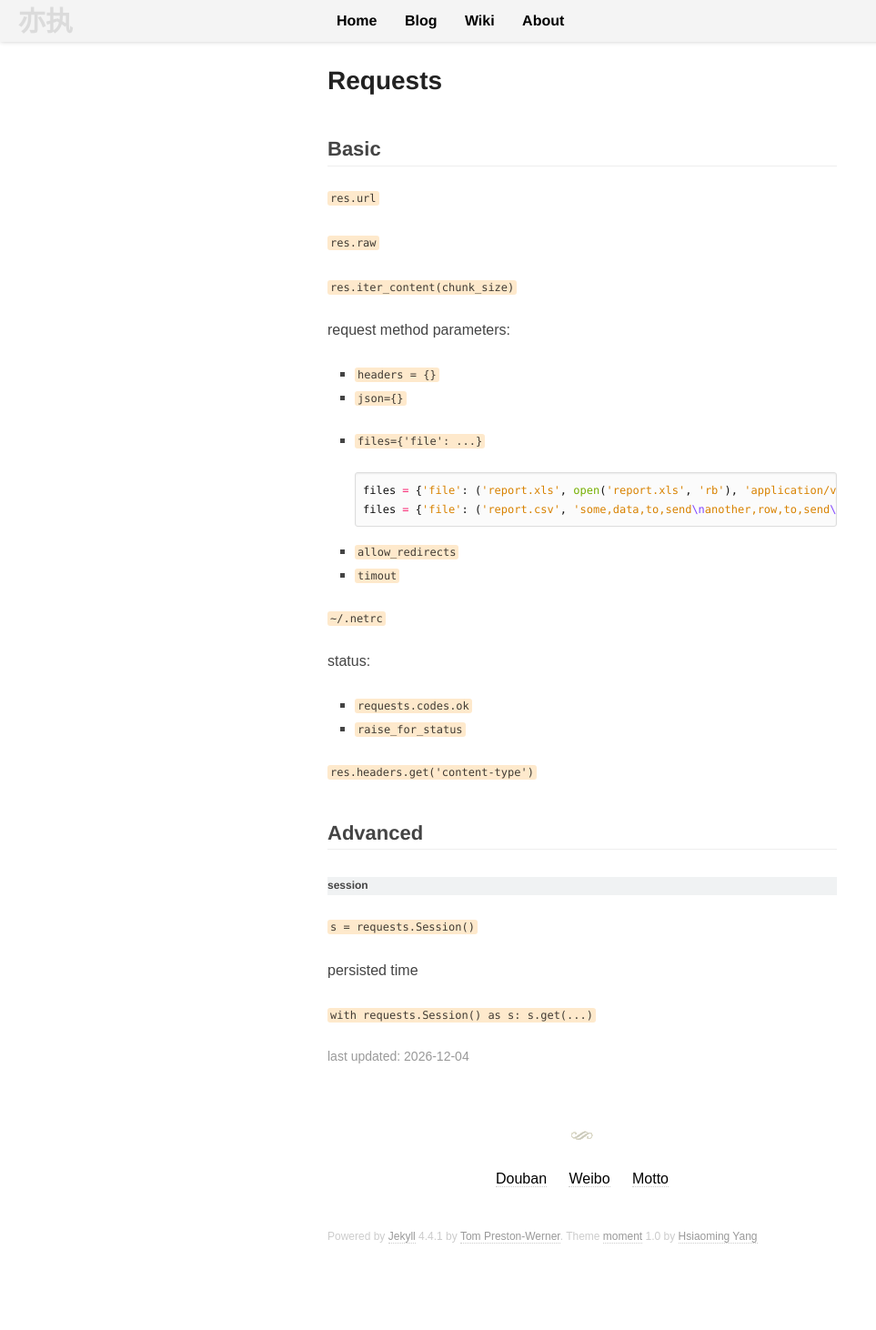
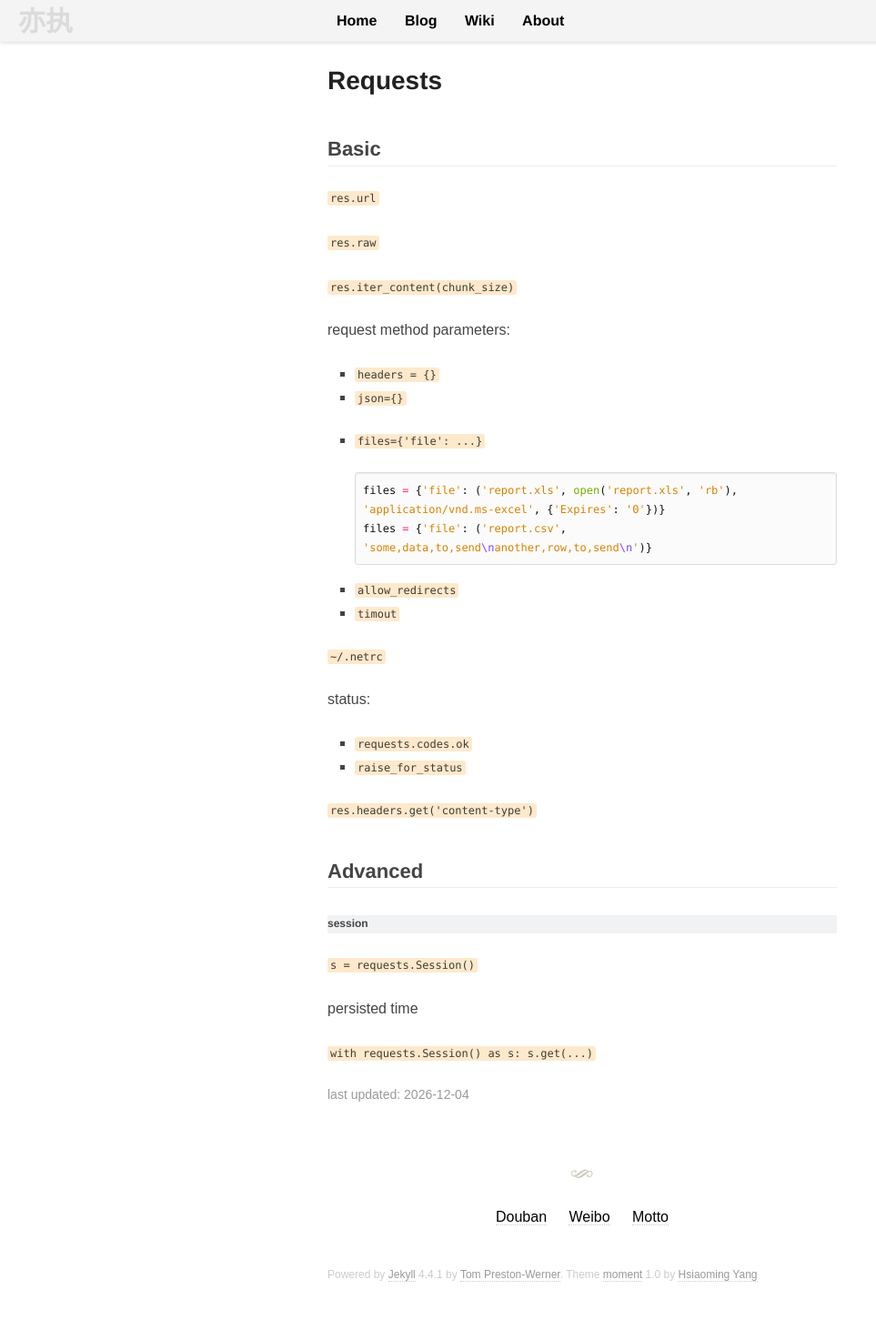
Before and after one commit to fanyange/fanyange.github.io, a Jekyll site: the page built from wiki/Requests.md, in a window 1280 px wide. Shown: the whole page at 91% size, without its empty margins (0-963 px from the left). Built offline with Jekyll 4.4.1, drawn with Linux system fonts in a browser that asks for light colours; some web fonts are replaced; comment, search, counter and statistics services are not loaded; before the commit the page ends 1420 px from its top, so only the background shows below that.

Commit message:
bug fixes

```diff
--- a/static/css/style.css
+++ b/static/css/style.css
@@ -113,7 +113,7 @@ pre {
     box-shadow: rgba(0,0,0,0.07) 0 1px 2px inset;
     border-radius: 3px;
 
-    /* white-space: pre-wrap; */
+    white-space: pre-wrap;
     word-wrap: break-word;
 }
 code, tt {
```
